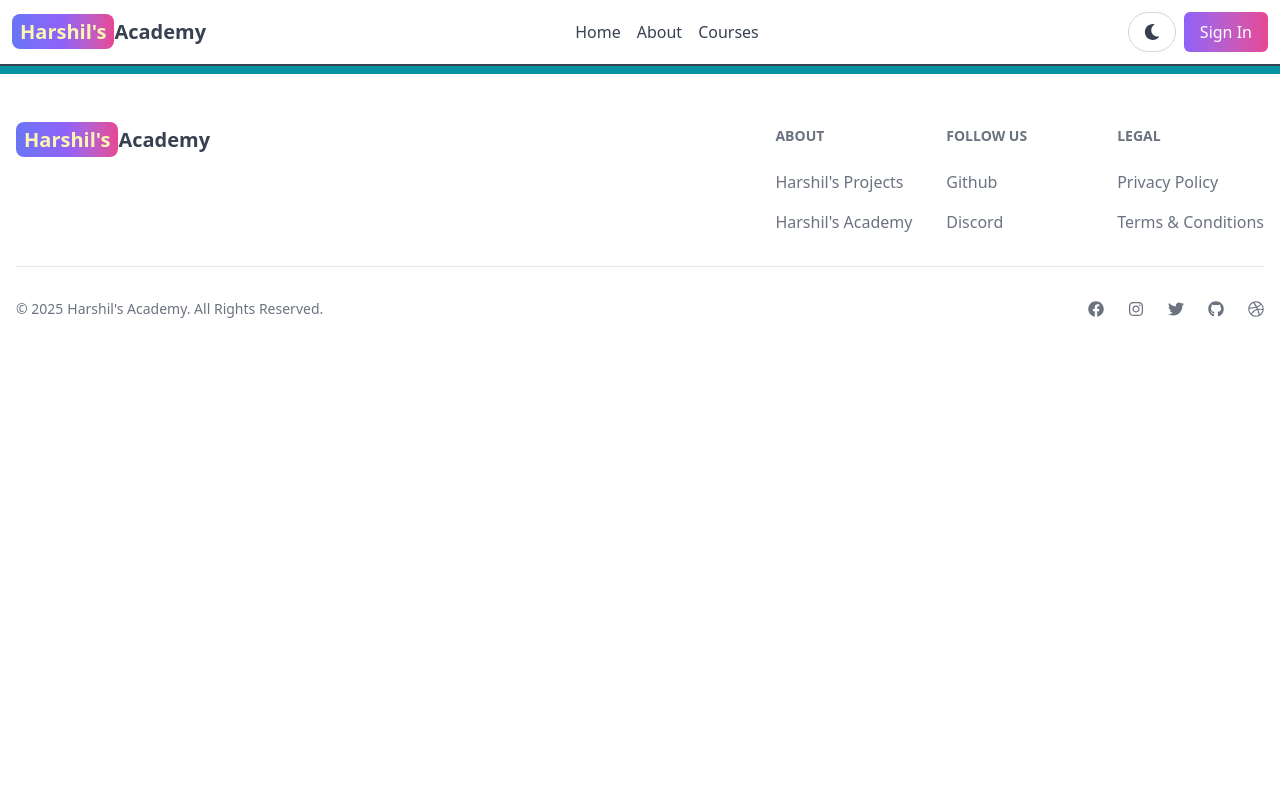
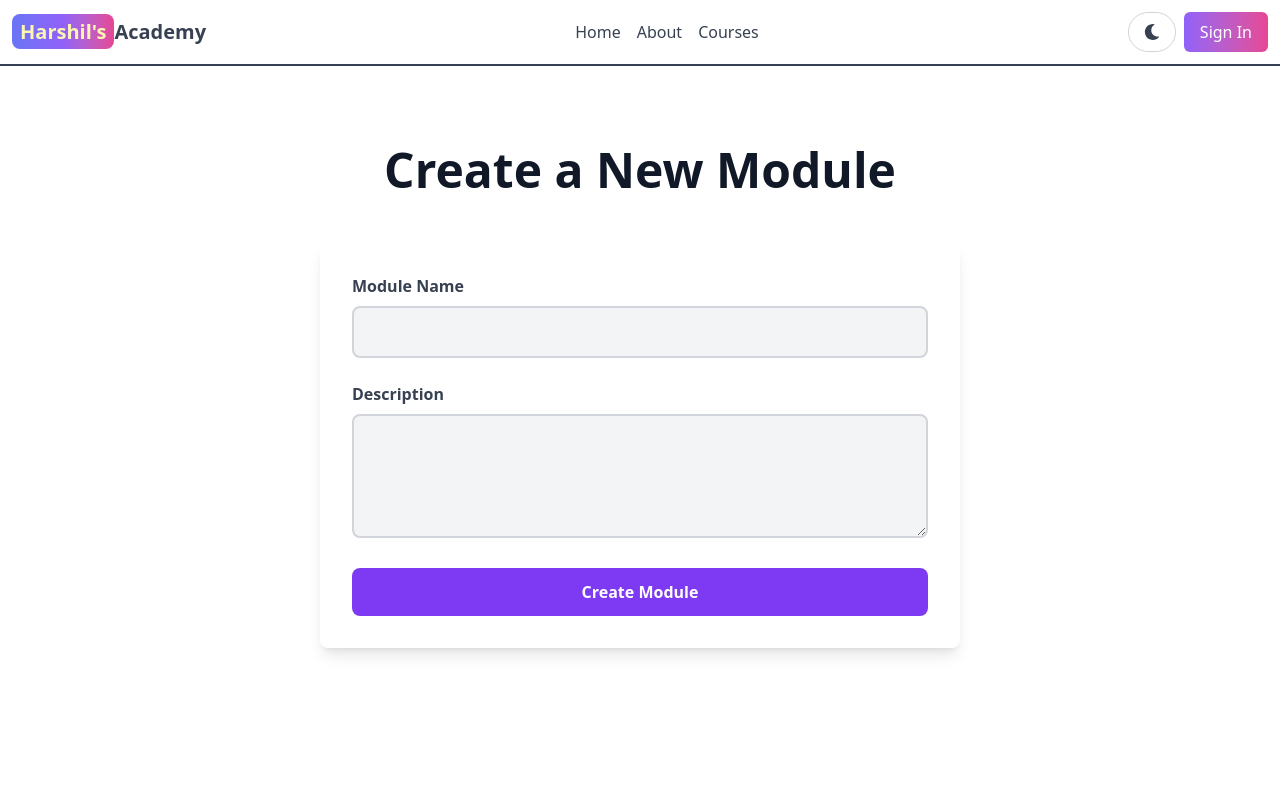
Before and after one commit to PrashantAgrawal2107/E-Learning-Project, a React (Vite) app in the folder frontend/: page /course/1/create-module in a window 1280 px wide. Shown: the top 800 px of the page. Built offline with nearby package versions, Linux system fonts and the light colour scheme.

Commit message:
createmodule and createcourse page

```diff
--- a/frontend/src/App.tsx
+++ b/frontend/src/App.tsx
@@ -10,6 +10,8 @@ import Header from './components/Header.tsx';
 import FooterCom from './components/Footer.tsx';
 import InstructorProfile from './pages/InstructorProfile.tsx';
 import ScrollToTop from './components/ScrollToTop.tsx';
+import CreateCourse from './pages/CreateCourse.tsx'
+import CreateModule from './pages/CreateModule.tsx';
 
 export default function App() {
   return (
@@ -25,6 +27,9 @@ export default function App() {
         <Route path="/instructors" element={<Instructors />} />
         <Route path="/courses/:id" element={<CourseDetails />} />
         <Route path="/instructors/:id" element={<InstructorProfile />} />
+
+         <Route path="/create-course" element={<CreateCourse />} />
+         <Route path="/course/:courseId/create-module" element={<CreateModule />} />
       </Routes>
       <FooterCom />
     </BrowserRouter>
--- a/frontend/src/pages/CourseDetails.tsx
+++ b/frontend/src/pages/CourseDetails.tsx
@@ -150,6 +150,14 @@ export default function CourseDetails() {
           </div>
         )}
       </div>
+      <div className="mt-8 text-center">
+        <Link
+          to={`/course/${id}/create-module`}
+          className="bg-purple-600 hover:bg-purple-700 text-white font-bold py-3 px-6 rounded-lg transition-colors duration-300"
+        >
+          Create New Module
+        </Link>
+      </div>
     </div>
   );
 }
--- /dev/null
+++ b/frontend/src/pages/CreateCourse.tsx
@@ -0,0 +1,73 @@
+import { useState, useEffect } from 'react';
+import { FaSpinner, FaExclamationTriangle } from 'react-icons/fa';
+import CourseCard from '../components/CourseCard.tsx';
+
+// Re-using the same Course type as the Home page
+type Course = {
+  id: number;
+  name: string;
+  description: string;
+  duration: number;
+  modules: Array<any>;
+  created_on: string;
+  updated_on: string;
+  instructor_id: number;
+  image?: string;
+};
+
+export default function Courses() {
+  const [courses, setCourses] = useState<Course[]>([]);
+  const [loading, setLoading] = useState(true);
+  const [error, setError] = useState<string | null>(null);
+
+  useEffect(() => {
+    const fetchCourses = async () => {
+      try {
+        const res = await fetch('/api/courses');
+        if (!res.ok) {
+          throw new Error('Failed to fetch courses');
+        }
+        const data = await res.json();
+        setCourses(data);
+      } catch (err: any) {
+        setError(err.message);
+      } finally {
+        setLoading(false);
+      }
+    };
+    fetchCourses();
+  }, []);
+
+  if (loading) {
+    return (
+      <div className="flex justify-center items-center h-screen">
+        <FaSpinner className="animate-spin text-purple-600 dark:text-purple-400" size={48} />
+      </div>
+    );
+  }
+
+  if (error) {
+    return (
+      <div className="flex justify-center items-center h-screen text-red-500 text-xl">
+        <FaExclamationTriangle className="mr-2" />
+        Error: {error}
+      </div>
+    );
+  }
+
+  return (
+    <div className="py-20 px-4 max-w-7xl mx-auto min-h-screen">
+      <h1 className="text-5xl font-bold text-center text-gray-900 dark:text-white mb-12">
+        All Courses
+      </h1>
+      <div className="grid grid-cols-1 md:grid-cols-2 lg:grid-cols-3 gap-8">
+        {courses.map(course => (
+          <CourseCard key={course.id} course={course} />
+        ))}
+      </div>
+      {courses.length === 0 && !loading && !error && (
+        <p className="text-center text-gray-500 dark:text-gray-400 text-lg">No courses found.</p>
+      )}
+    </div>
+  );
+}
--- /dev/null
+++ b/frontend/src/pages/CreateModule.tsx
@@ -0,0 +1,101 @@
+import { useState } from 'react';
+import { useNavigate, useParams } from 'react-router-dom';
+
+type ModuleForm = {
+  name: string;
+  description: string;
+};
+
+export default function CreateModule() {
+  const { courseId } = useParams<{ courseId: string }>();
+  const [formData, setFormData] = useState<ModuleForm>({
+    name: '',
+    description: '',
+  });
+  const [loading, setLoading] = useState(false);
+  const [error, setError] = useState<string | null>(null);
+  const navigate = useNavigate();
+
+  const handleChange = (e: React.ChangeEvent<HTMLInputElement | HTMLTextAreaElement>) => {
+    const { id, value } = e.target;
+    setFormData((prevData) => ({
+      ...prevData,
+      [id]: value,
+    }));
+  };
+
+  const handleSubmit = async (e: React.FormEvent<HTMLFormElement>) => {
+    e.preventDefault();
+    setLoading(true);
+    setError(null);
+    try {
+      const res = await fetch(`/api/courses/${courseId}/modules`, {
+        method: 'POST',
+        headers: {
+          'Content-Type': 'application/json',
+        },
+        body: JSON.stringify({
+          name: formData.name,
+          description: formData.description,
+        }),
+      });
+      if (!res.ok) {
+        throw new Error('Failed to create module');
+      }
+      await res.json();
+      navigate(`/course/${courseId}`);
+    } catch (err: any) {
+      setError(err.message);
+    } finally {
+      setLoading(false);
+    }
+  };
+
+  return (
+    <div className="py-20 px-4 max-w-2xl mx-auto min-h-screen">
+      <h1 className="text-5xl font-bold text-center text-gray-900 dark:text-white mb-12">
+        Create a New Module
+      </h1>
+      <form onSubmit={handleSubmit} className="bg-white dark:bg-gray-800 p-8 rounded-lg shadow-lg">
+        {error && (
+          <div className="bg-red-100 dark:bg-red-900 text-red-500 dark:text-red-300 p-4 rounded mb-6">
+            Error: {error}
+          </div>
+        )}
+        <div className="mb-6">
+          <label htmlFor="name" className="block text-gray-700 dark:text-gray-300 font-bold mb-2">
+            Module Name
+          </label>
+          <input
+            type="text"
+            id="name"
+            className="w-full px-4 py-3 bg-gray-100 dark:bg-gray-700 border-2 border-gray-300 dark:border-gray-600 rounded-lg text-gray-900 dark:text-white focus:outline-none focus:ring-2 focus:ring-purple-600"
+            value={formData.name}
+            onChange={handleChange}
+            required
+          />
+        </div>
+        <div className="mb-6">
+          <label htmlFor="description" className="block text-gray-700 dark:text-gray-300 font-bold mb-2">
+            Description
+          </label>
+          <textarea
+            id="description"
+            className="w-full px-4 py-3 bg-gray-100 dark:bg-gray-700 border-2 border-gray-300 dark:border-gray-600 rounded-lg text-gray-900 dark:text-white focus:outline-none focus:ring-2 focus:ring-purple-600"
+            rows={4}
+            value={formData.description}
+            onChange={handleChange}
+            required
+          ></textarea>
+        </div>
+        <button
+          type="submit"
+          className="w-full bg-purple-600 hover:bg-purple-700 text-white font-bold py-3 px-6 rounded-lg transition-colors duration-300 disabled:opacity-50"
+          disabled={loading}
+        >
+          {loading ? 'Creating...' : 'Create Module'}
+        </button>
+      </form>
+    </div>
+  );
+}
```
